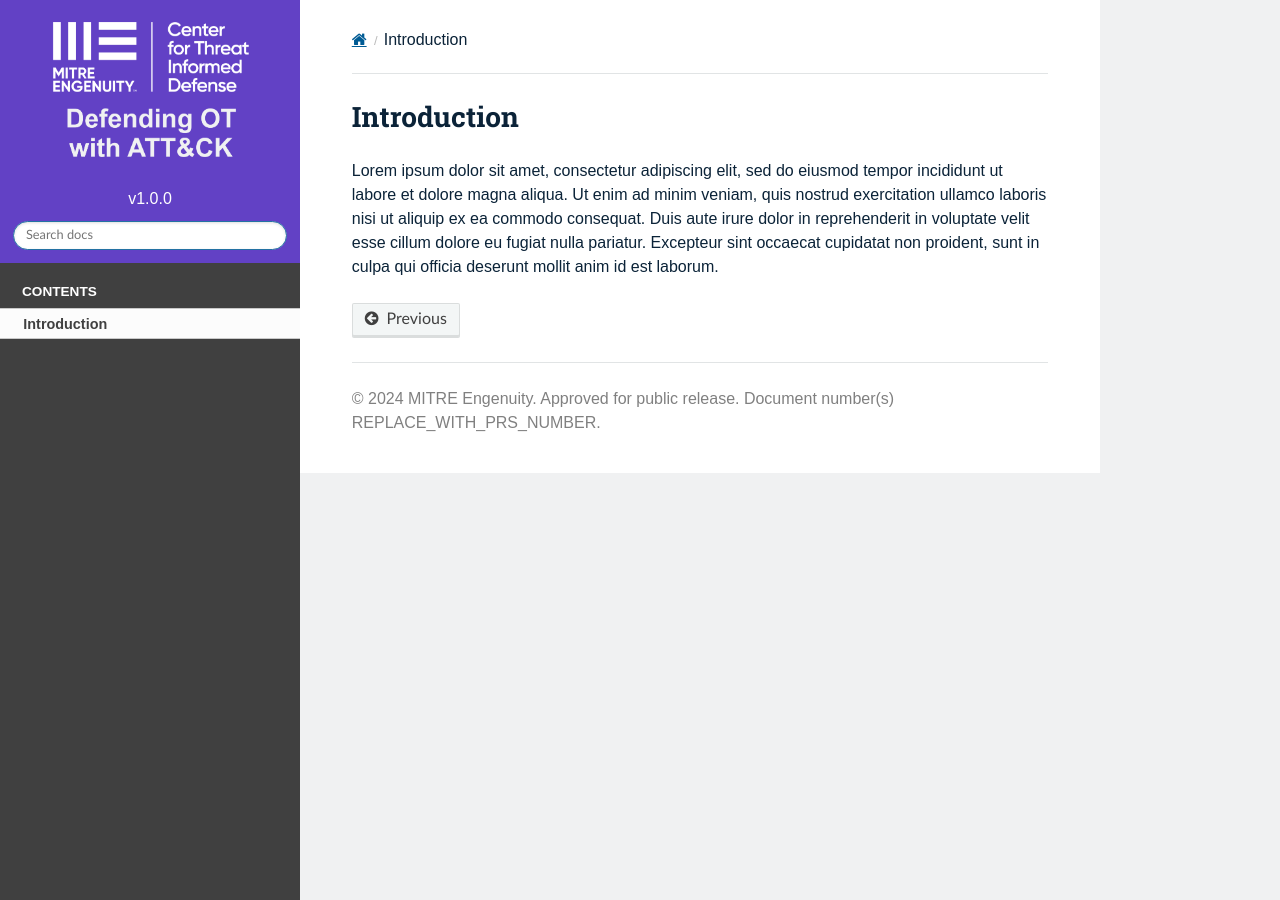
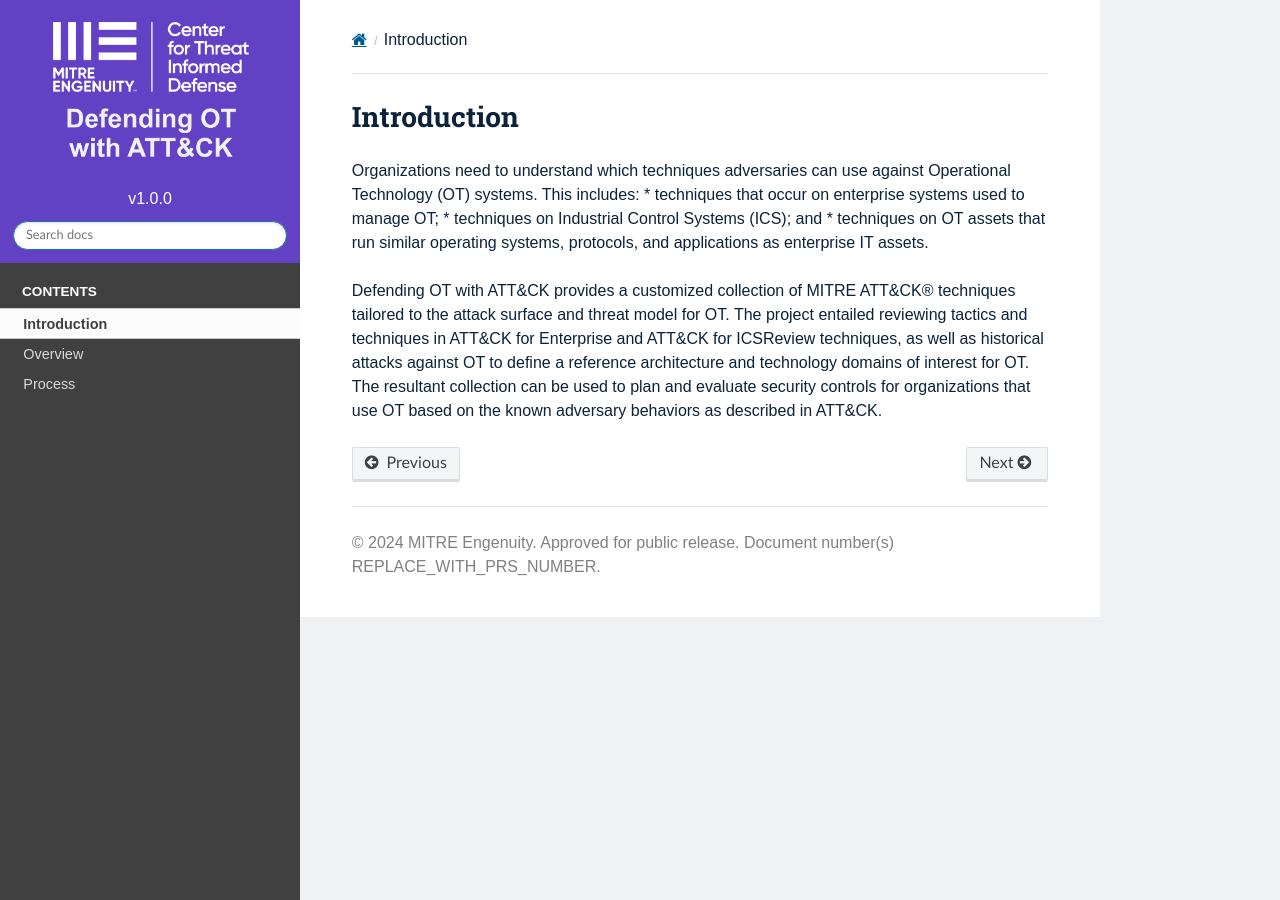
Before and after one commit to center-for-threat-informed-defense/defending-ot-with-attack, a Sphinx documentation site: the page built from docs/introduction.rst, in a window 1280 px wide. Built offline with Sphinx 7.4.7 and the Read the Docs theme 2.0.0, drawn with Linux system fonts in a browser that asks for light colours; pages that are not in the unit, such as notebooks, are missing from menus.

Commit message:
Project website documentation
Initial outline and draft content

```diff
--- a/docs/introduction.rst
+++ b/docs/introduction.rst
@@ -5,9 +5,16 @@ Introduction
     index.rst. This file can contain an introduction if you want, or delete it and
     create other chapters.
 
-Lorem ipsum dolor sit amet, consectetur adipiscing elit, sed do eiusmod tempor
-incididunt ut labore et dolore magna aliqua. Ut enim ad minim veniam, quis nostrud
-exercitation ullamco laboris nisi ut aliquip ex ea commodo consequat. Duis aute irure
-dolor in reprehenderit in voluptate velit esse cillum dolore eu fugiat nulla pariatur.
-Excepteur sint occaecat cupidatat non proident, sunt in culpa qui officia deserunt
-mollit anim id est laborum.
+Organizations need to understand which techniques adversaries can use against Operational
+Technology (OT) systems. This includes:
+* techniques that occur on enterprise systems used to manage OT;
+* techniques on Industrial Control Systems (ICS); and
+* techniques on OT assets that run similar operating systems, protocols, and applications as enterprise IT assets.
+
+Defending OT with ATT&CK provides a customized collection of MITRE ATT&CK® techniques
+tailored to the attack surface and threat model for OT. The project entailed reviewing
+tactics and techniques in ATT&CK for Enterprise and ATT&CK for ICSReview techniques, as
+well as historical attacks against OT to define a reference architecture and technology
+domains of interest for OT. The resultant collection can be used to plan and evaluate
+security controls for organizations that use OT based on the known adversary behaviors
+as described in ATT&CK.
```
Also changed, not shown: docs/index.rst (+14 -11 lines), docs/overview.rst (added, +19 -0 lines), docs/process.rst (added, +59 -0 lines).
